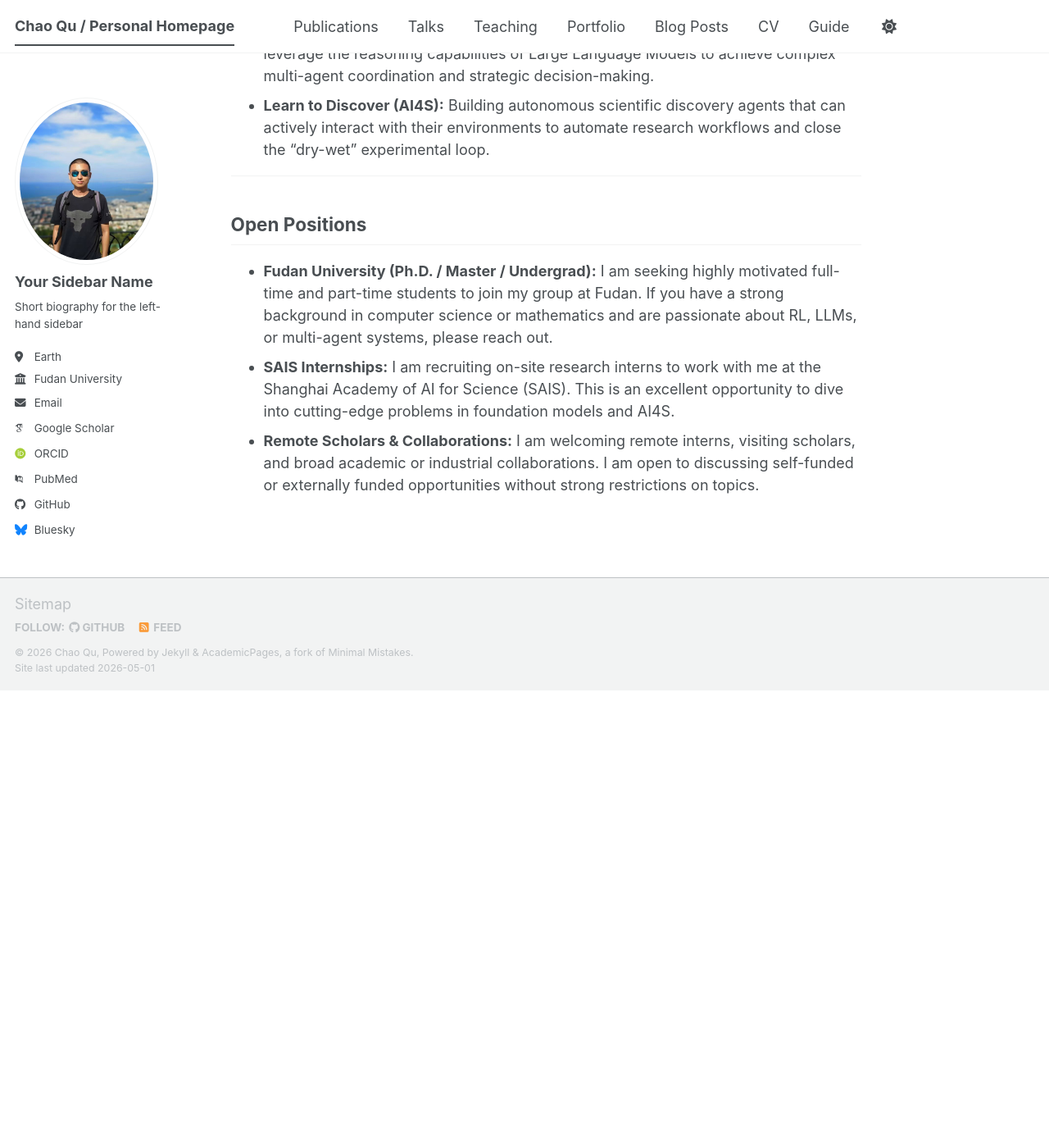
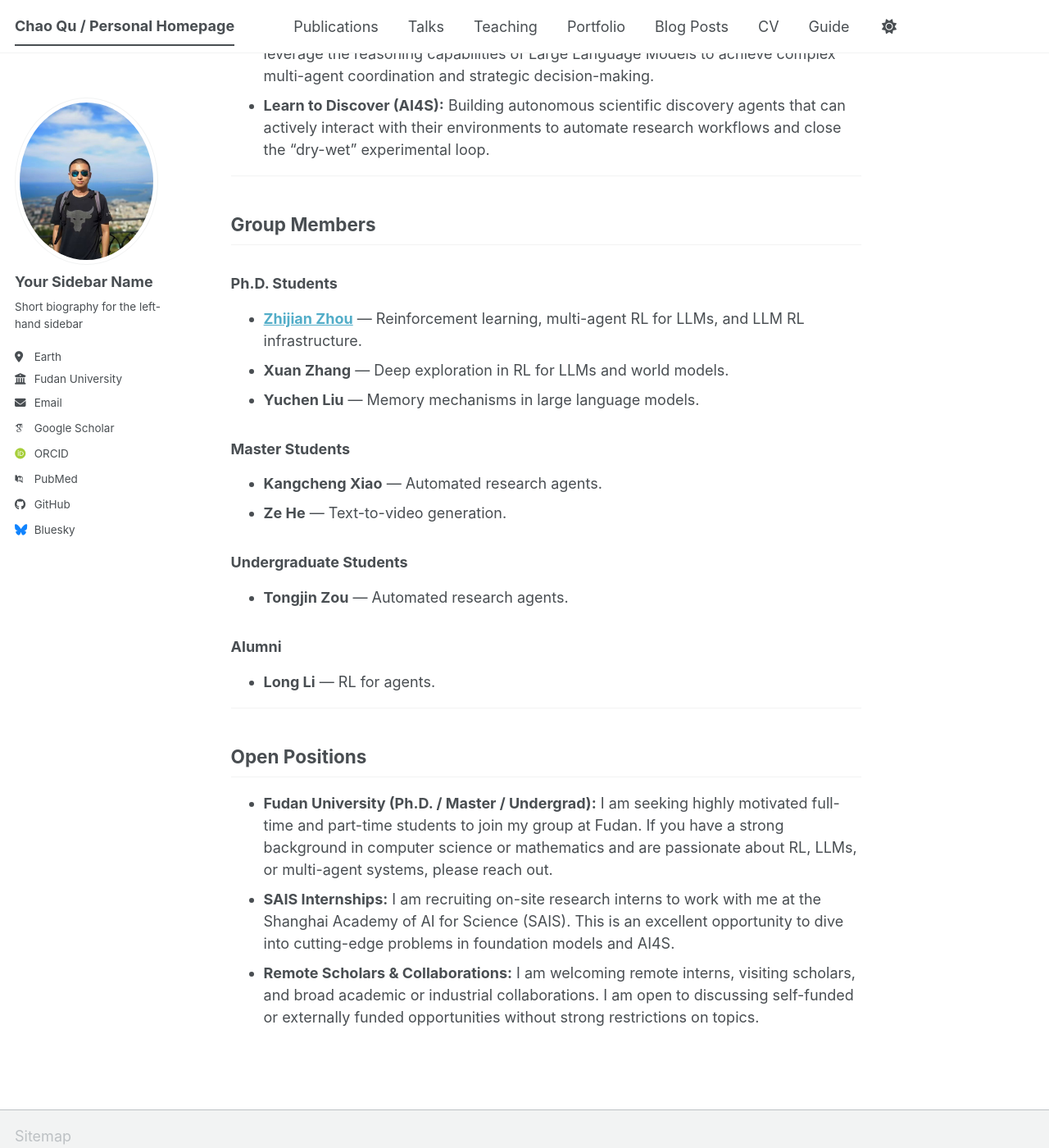
Before and after one commit to Chaos-Q/Chaos-Q.github.io, a Jekyll site: the page built from _pages/about.md, in a window 1280 px wide and 1400 px high, scrolled down 726 px. Shown: the whole window at 82% size. Built offline with Jekyll 4.4.1, drawn with Linux system fonts in a browser that asks for light colours; some web fonts are replaced; a script bundle is joined from its source files by our own code; library files that are not in the unit come from our copies; before the commit the page ends 1568 px from its top, so only the background shows below that.

Commit message:
Show group members on the homepage
The homepage already presents research interests and open positions, so placing a compact group roster between those sections makes the current lab composition visible without introducing a new data model or page layout. The entries stay in Markdown so future updates are easy to make directly in the about page.

Constraint: The current site is a simple academicpages homepage without an existing people collection

Rejected: Adding a separate people collection | unnecessary for the current roster size and would add maintenance overhead

Confidence: high

Scope-risk: narrow

Tested: Inspected the rendered Markdown structure and final diff

Not-tested: Local Jekyll build unavailable because the local bundle is missing the jekyll gem

```diff
--- a/_pages/about.md
+++ b/_pages/about.md
@@ -23,6 +23,29 @@ My long-term goal is to develop **"general-purpose autonomous agents"** capable
 
 ---
 
+## Group Members
+
+### Ph.D. Students
+
+* **[Zhijian Zhou](https://zhijianzhou.github.io/)** — Reinforcement learning, multi-agent RL for LLMs, and LLM RL infrastructure.
+* **Xuan Zhang** — Deep exploration in RL for LLMs and world models.
+* **Yuchen Liu** — Memory mechanisms in large language models.
+
+### Master Students
+
+* **Kangcheng Xiao** — Automated research agents.
+* **Ze He** — Text-to-video generation.
+
+### Undergraduate Students
+
+* **Tongjin Zou** — Automated research agents.
+
+### Alumni
+
+* **Long Li** — RL for agents.
+
+---
+
 ## Open Positions
 
 * **Fudan University (Ph.D. / Master / Undergrad):** I am seeking highly motivated full-time and part-time students to join my group at Fudan. If you have a strong background in computer science or mathematics and are passionate about RL, LLMs, or multi-agent systems, please reach out.
```
